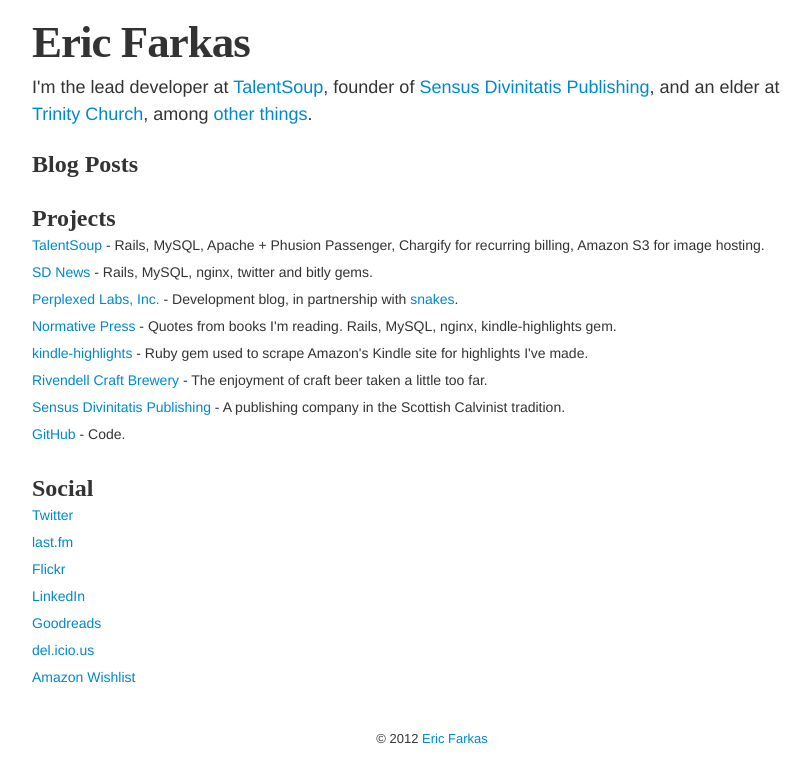
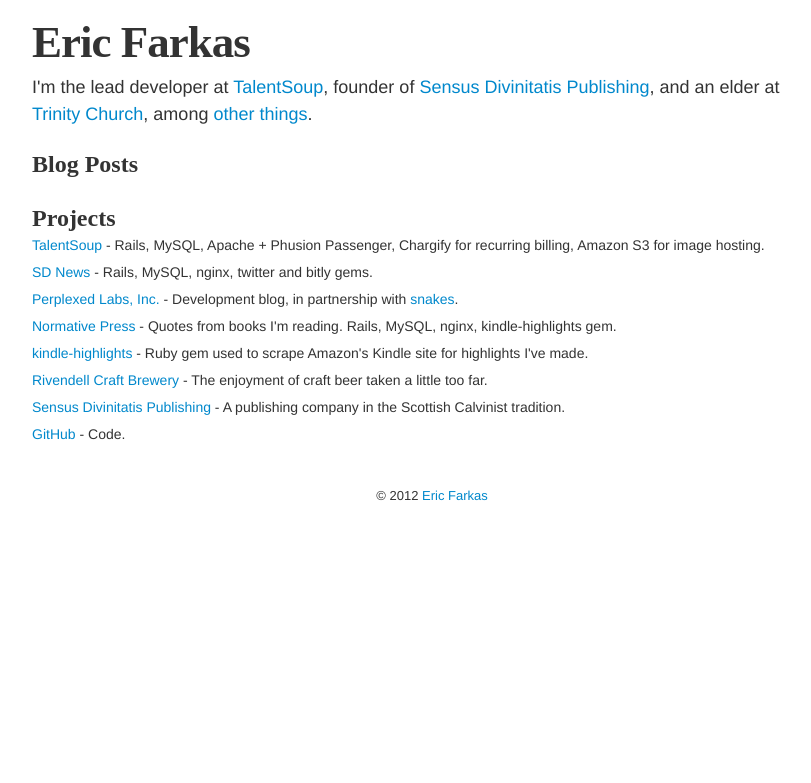
Before and after one commit to speric/speric.github.com, a Jekyll site: the page built from index.html, in a window 1280 px wide. Shown: the top 783 px of the page, without its empty margins (208-1019 px from the left). Built offline with Jekyll 4.4.1, drawn with Linux system fonts in a browser that asks for light colours; some web fonts are replaced; Markdown is read by kramdown in place of the engine named in the settings.

Commit message:
Move social links to About

```diff
--- a/_layouts/layout.html
+++ b/_layouts/layout.html
@@ -15,7 +15,7 @@
 			<div style="margin-top:20px;">
 				<header class="jumbotron subhead">
 				  <h1><a href="/">Eric Farkas</a></h1>
-				  <p class="lead">I'm the lead developer at <a href="https://talentsoup.com">TalentSoup</a>, founder of <a href="http://sensusdivinitatis.com">Sensus Divinitatis Publishing</a>, and an elder at <a href="http://trinitychurchlongisland.com">Trinity Church</a>, among <a href="/about.html">other things</a>.</p>
+				  <p class="lead">I'm the lead developer at <a href="https://talentsoup.com">TalentSoup</a>, founder of <a href="http://sensusdivinitatis.com">Sensus Divinitatis Publishing</a>, and an elder at <a href="http://trinitychurchlongisland.com">Trinity Church</a>, among <a href="/about">other things</a>.</p>
 				</header>
 			</div>
 
--- a/index.html
+++ b/index.html
@@ -22,14 +22,3 @@
 <div class="row-fluid"><div class="span12"><p><a href="http://rivendellcraftbrewery.com/">Rivendell Craft Brewery</a> - The enjoyment of craft beer taken a little too far.</p></div></div>
 <div class="row-fluid"><div class="span12"><p><a href="http://sensusdivinitatis.com/">Sensus Divinitatis Publishing</a> - A publishing company in the Scottish Calvinist tradition.</p></div></div>
 <div class="row-fluid"><div class="span12"><p><a href="https://github.com/speric">GitHub</a> - Code.</p></div></div></div>
-
-<br/>
-
-<h2>Social</h2>
-<div class="row-fluid"><div class="span8"><p><a href="http://twitter.com/ericfarkas">Twitter</a></p></div></div>
-<div class="row-fluid"><div class="span8"><p><a href="http://www.last.fm/user/ericfarkas">last.fm</a></p></div>
-<div class="row-fluid"><div class="span8"><p><a href="http://www.flickr.com/photos/ericfarkas">Flickr</a></p></div>
-<div class="row-fluid"><div class="span8"><p><a href="http://www.linkedin.com/in/efarkas">LinkedIn</a></p></div>
-<div class="row-fluid"><div class="span8"><p><a href="http://www.goodreads.com/profile/speric">Goodreads</a></p></div>
-<div class="row-fluid"><div class="span8"><p><a href="http://www.delicious.com/ericfarkas">del.icio.us</a></p></div>
-<div class="row-fluid"><div class="span8"><p><a href="http://www.amazon.com/gp/registry/wishlist/2VQV4O1JVID3M/">Amazon Wishlist</a></p></div></div>
```
